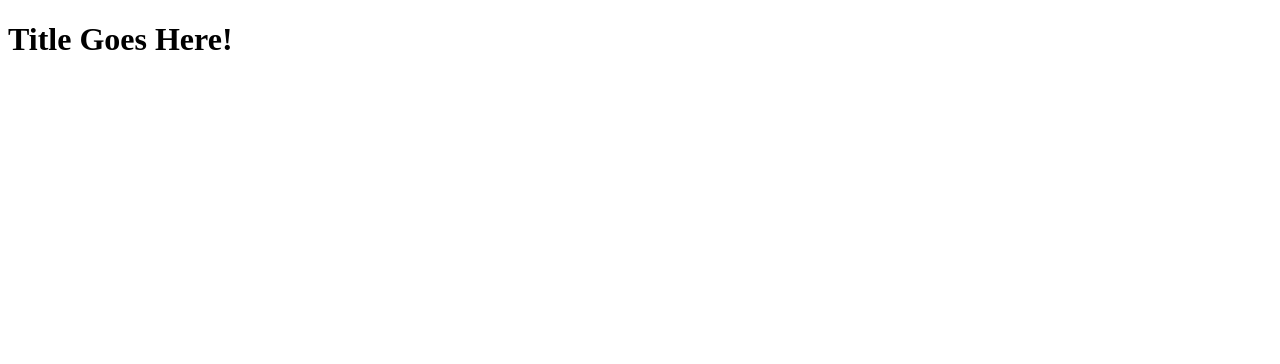
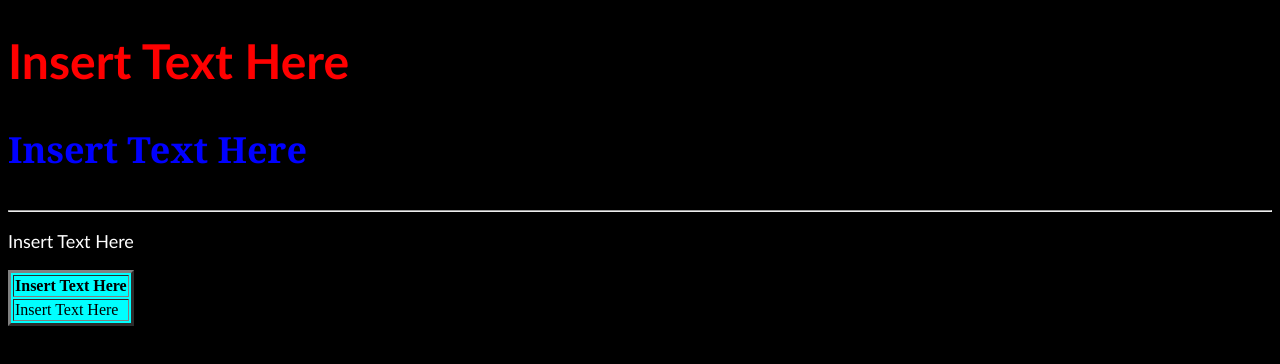
Before and after one commit to 804023/Project, a plain HTML site: page index.html in a window 1280 px wide. Drawn offline with Linux system fonts and the light colour scheme.

Commit message:
Updated index.html

```diff
--- a/index.html
+++ b/index.html
@@ -1,9 +1,30 @@
 <!DOCTYPE html>
 <html>
     <title>
-        This is the example page
+        Main
     </title>
-    <body>
-        <h1>Title Goes Here!</h1>
+    <body style="background-color:black">
+        <h1 style="font-family:'Gill Sans', 'Gill Sans MT', Calibri, 'Trebuchet MS', sans-serif; font-size: 48px; color:red">
+            Insert Text Here
+        </h1>
+        <h3 style="font-family:Georgia, 'Times New Roman', Times, serif; font-size: 36px; color:blue">
+            Insert Text Here
+        </h3>
+        <hr>
+        <p style="font-family:'Trebuchet MS', 'Lucida Sans Unicode', 'Lucida Grande', 'Lucida Sans', Arial, sans-serif; font-size: 18px; color:white">
+            Insert Text Here
+        </p>
+        <table border="3" style="background-color: cyan;">
+            <tr>
+                <th>
+                    Insert Text Here
+                </th>
+            </tr>
+            <tr>
+                <td>
+                    Insert Text Here
+                </td>
+            </tr>
+        </table>
     </body>
 </html>
```
